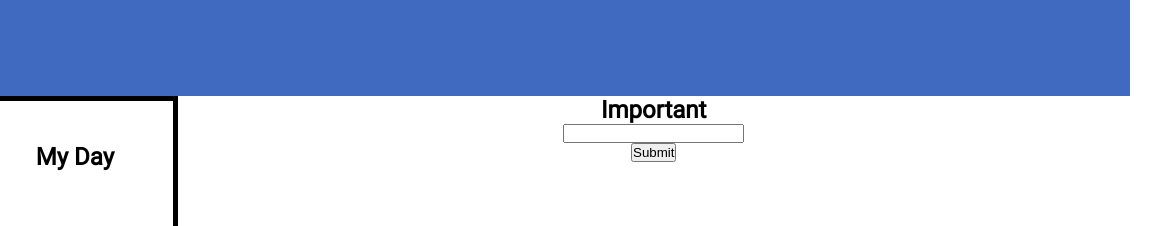
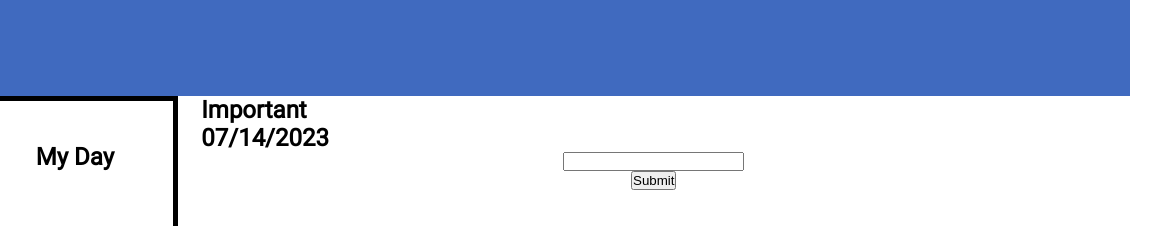
Before and after one commit to clarkjr2016/todoProject, a website built with webpack: page dist/index.html in a window 1280 px wide. Both pictures are taken after a click on the element "Important". Shown: the top 226 px of the page, 150-1304 px from the left, 1154 px wide, since content can reach past the window. Built offline with nearby package versions, Linux system fonts and the light colour scheme.

Commit message:
added date feature

```diff
--- a/src/modules/css/mainstyle.css
+++ b/src/modules/css/mainstyle.css
@@ -89,3 +89,11 @@ nav {
 .hidden {
   display: none;
 }
+
+.header_date_wrapper {
+  display: flex;
+  flex-direction: column;
+  align-items: flex-start;
+  width: 100%;
+  margin-left: 5%;
+}
--- /dev/null
+++ b/src/modules/date.js
@@ -0,0 +1,10 @@
+export function getTodaysDate() {
+  const today = new Date();
+  const dd = String(today.getDate()).padStart(2, "0");
+  const mm = String(today.getMonth() + 1).padStart(2, "0"); // January is 0!
+  const yyyy = today.getFullYear();
+
+  return mm + "/" + dd + "/" + yyyy;
+}
+
+console.log(getTodaysDate()); // This will print the date in MM/DD/YYYY format
--- a/src/modules/projects.js
+++ b/src/modules/projects.js
@@ -1,4 +1,5 @@
 import { ToDoArea } from "./UI";
+import { getTodaysDate } from "./date";
 
 const { sideBar } = require("./UI"); // importing sidebar Object class
 
@@ -47,6 +48,9 @@ export class Projects {
 
     projectElementContainer.addEventListener("click", () => {
       const toDoAreaProjectHeader = document.querySelector(".project-header");
+      let toDoAreaDateHeader = document.querySelector(".date-header");
+
+      toDoAreaDateHeader.innerText = getTodaysDate();
 
       toDoAreaProjectHeader.innerText = projectElementTitle.textContent;
     }); // this allows for the projecs attribute to be refelcted in the to-do-area
@@ -78,6 +82,8 @@ export class CreatedProjects extends Projects {
 
       projectElementContainer.addEventListener("click", () => {
         let toDoAreaProjectHeader = document.querySelector(".project-header");
+        let toDoAreaDateHeader = document.querySelector(".date-header");
+        toDoAreaDateHeader.innerText = getTodaysDate();
 
         toDoAreaProjectHeader.innerText = projectElementTitle.textContent;
       }); // this allows for the projecs attribute to be refelcted in the to-do-area
```
Also changed, not shown: dist/bundle.js, dist/index.html.
